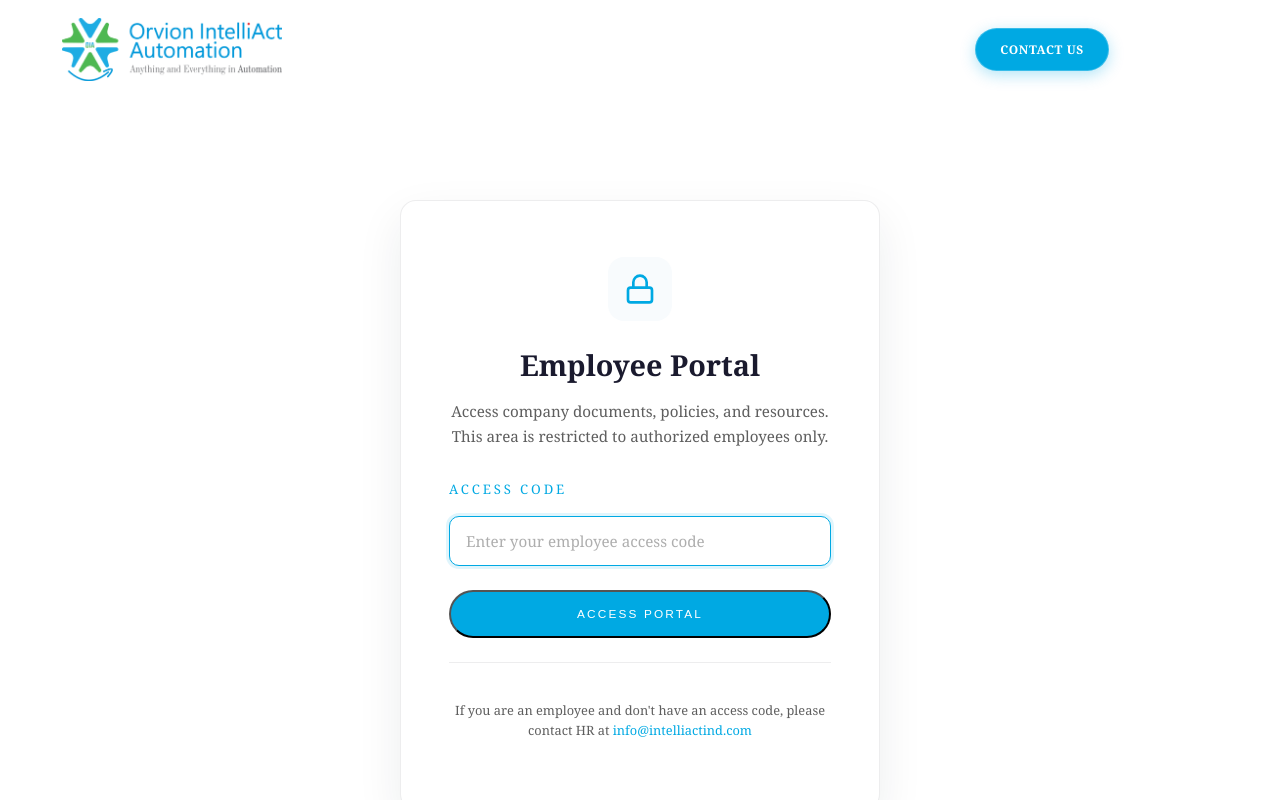
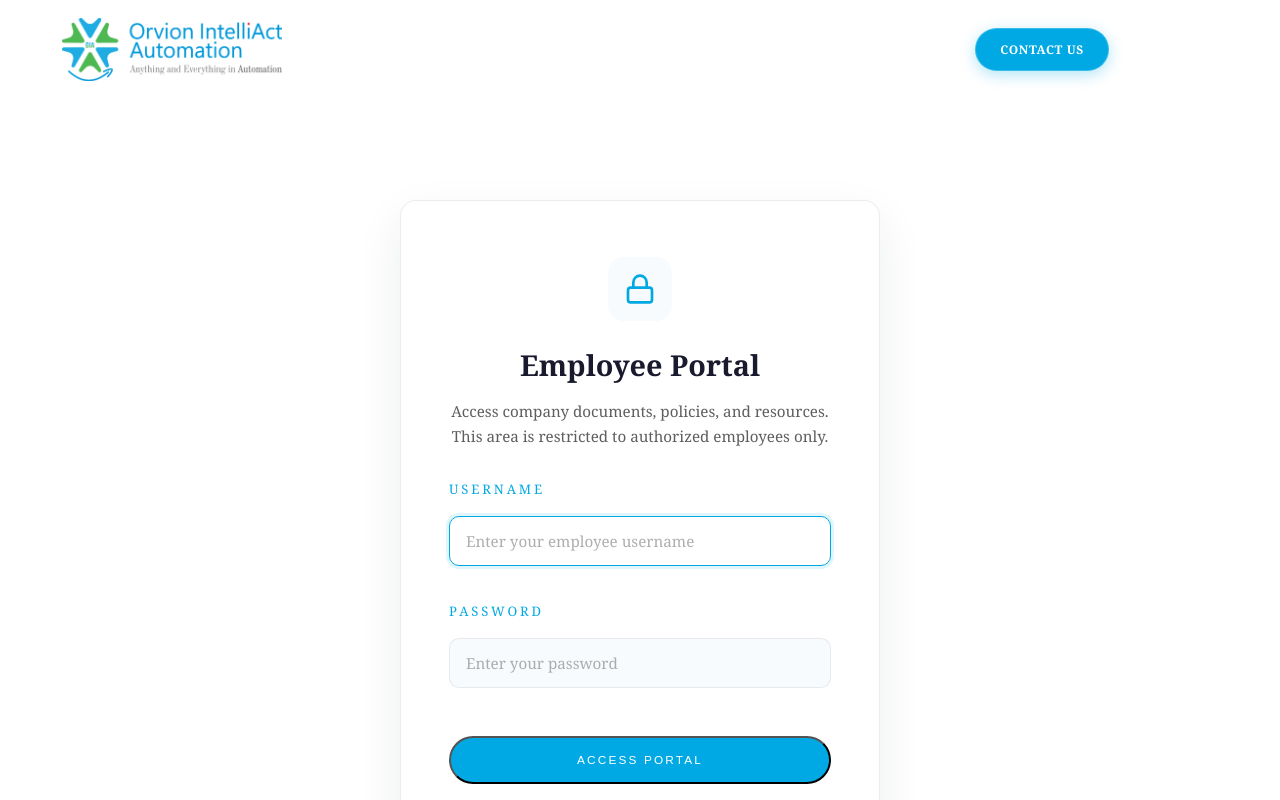
Before and after one commit to Soham407/Orvion-IntelliAct, a Next.js app: page /employee-portal in a window 1280 px wide. Shown: the top 800 px of the page. Built offline with nearby package versions, Linux system fonts and the light colour scheme.

Commit message:
feat: implement employee portal username and password login fields

```diff
--- a/app/employee-portal/page.js
+++ b/app/employee-portal/page.js
@@ -3,6 +3,7 @@
 import { useState, useEffect } from "react";
 import { PageHero } from "../../components/page-hero";
 
+const PORTAL_USERNAME = "employee";
 const PORTAL_PASSWORD = "1234";
 
 function CategoryIcon({ category }) {
@@ -48,6 +49,7 @@ function CategoryIcon({ category }) {
 }
 
 function LoginScreen({ onLogin }) {
+  const [username, setUsername] = useState("");
   const [password, setPassword] = useState("");
   const [error, setError] = useState("");
   const [loading, setLoading] = useState(false);
@@ -59,10 +61,10 @@ function LoginScreen({ onLogin }) {
 
     // Simulate authentication delay
     setTimeout(() => {
-      if (password === PORTAL_PASSWORD) {
+      if (username === PORTAL_USERNAME && password === PORTAL_PASSWORD) {
         onLogin(true);
       } else {
-        setError("Invalid access code. Please contact HR if you need assistance.");
+        setError("Invalid username or password. Please contact HR if you need assistance.");
         setLoading(false);
       }
     }, 800);
@@ -85,24 +87,39 @@ function LoginScreen({ onLogin }) {
           </p>
 
           <form className="portal-form" onSubmit={handleSubmit}>
-            <div className="input-group">
-              <label className="mini-label" htmlFor="portal-password">
-                Access Code
+            <div className="input-group" style={{ marginBottom: "20px" }}>
+              <label className="mini-label" htmlFor="portal-username">
+                Username
               </label>
               <input
-                id="portal-password"
-                type="password"
-                placeholder="Enter your employee access code"
+                id="portal-username"
+                type="text"
+                placeholder="Enter your employee username"
                 className="portal-input"
-                value={password}
-                onChange={(e) => setPassword(e.target.value)}
+                value={username}
+                onChange={(e) => setUsername(e.target.value)}
                 autoFocus
                 required
               />
             </div>
 
+            <div className="input-group" style={{ marginBottom: "24px" }}>
+              <label className="mini-label" htmlFor="portal-password">
+                Password
+              </label>
+              <input
+                id="portal-password"
+                type="password"
+                placeholder="Enter your password"
+                className="portal-input"
+                value={password}
+                onChange={(e) => setPassword(e.target.value)}
+                required
+              />
+            </div>
+
             {error && (
-              <div className="portal-error">
+              <div className="portal-error" style={{ marginBottom: "20px" }}>
                 <svg viewBox="0 0 24 24" fill="none" stroke="currentColor" strokeWidth="2">
                   <circle cx="12" cy="12" r="10" />
                   <line x1="12" y1="8" x2="12" y2="12" />
@@ -123,7 +140,7 @@ function LoginScreen({ onLogin }) {
 
           <div className="portal-login-footer">
             <p>
-              If you are an employee and don&apos;t have an access code, please
+              If you are an employee and don&apos;t have login credentials, please
               contact HR at{" "}
               <a href="mailto:info@intelliactind.com" style={{ color: "var(--accent)" }}>
                 info@intelliactind.com
```
